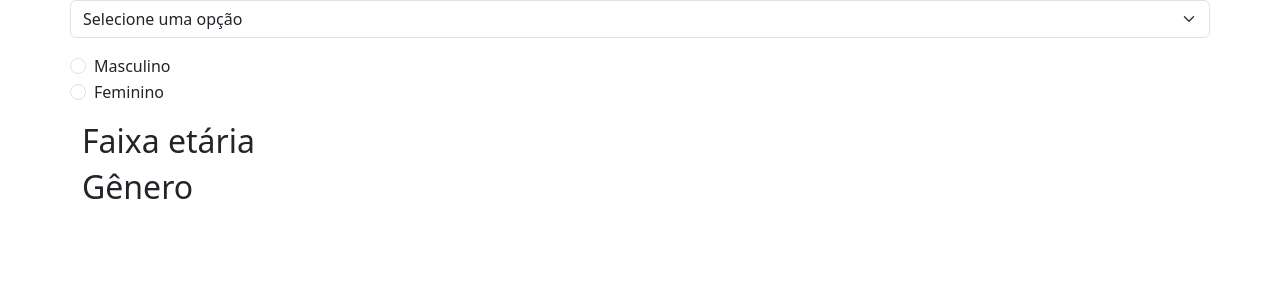
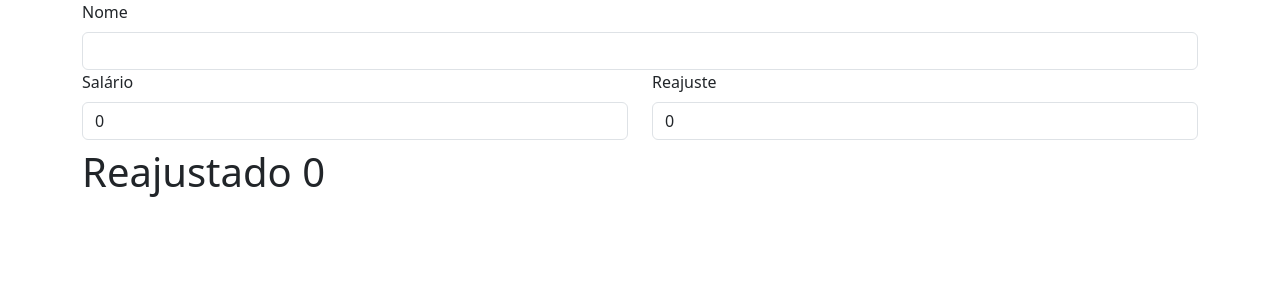
Before and after one commit to renan-andrade-senai/aulas-angular-pub, an Angular app: page / in a window 1280 px wide. Shown: the top 300 px of the page. Built offline with nearby package versions, Linux system fonts and the light colour scheme.

Commit message:
exercicio 1 aula 2

```diff
--- a/src/app/app.html
+++ b/src/app/app.html
@@ -1,40 +1,27 @@
 <div class="container">
-    <div class="col">
-        <div class="row">
-            <select (change)="alterouCombo($event)" [value]="comboValue" class="form-select" name="faixa-etaria" id="etaria">
-                <option value="0">Selecione uma opção</option>
-                <option value="1">0 - 14</option>
-                <option value="2">15 - 18</option>
-                <option value="3">19 - 45</option>
-                <option value="4">45 - 60</option>
-                <option value="5">60 +</option>
-            </select>
-        </div>
-    </div>
-
-    <div class="col mt-3">
-        <div class="row">
-            <div class="form-check">
-                <input (change)="alterouRadio('M')" value="M" class="form-check-input" type="radio" name="genero" id="masc">
-                <label for="masc" class="form-check-label">Masculino</label>
-            </div>
-            <div class="form-check">
-                <input (change)="alterouRadio('F')" value="F" class="form-check-input" type="radio" name="genero" id="fem">
-                <label for="fem" class="form-check-label">Feminino</label>
-            </div>
-        </div>
-    </div>
-
-    <div class="col mt-3">
-        <div class="row">
-            <h2>Faixa etária {{ getFaixa() }}</h2>
+    <div class="row">
+        <div class="col">
+            <label for="nome" class="form-label">Nome</label>
+            <input type="text" name="nome" id="nome" [(ngModel)]="nome" class="form-control">
         </div>
     </div>
     <div class="row">
         <div class="col">
-            <h2>Gênero {{ getGenero() }}</h2>
+            <label for="salario" class="form-label">Salário</label>
+            <input class="form-control" type="number" name="salario" id="salario" [(ngModel)]="salario">
+        </div>
+        <div class="col">
+            <label for="reajuste" class="form-label">Reajuste</label>
+            <input #re class="form-control" type="number" name="reajuste" id="reajuste" max="100" min="0" step="0.1" [(ngModel)]="reajuste" (ngModelChange)="validateMinMax($event)">
         </div>
     </div>
+    <div class="row">
+        <div class="col">
+            <h1>{{nome}}</h1>
+            <h1>Reajustado {{ salario * (1 + (reajuste / 100))}}</h1>
+        </div>
+    </div>
+
 </div>
 
 <router-outlet />
--- a/src/app/app.ts
+++ b/src/app/app.ts
@@ -1,48 +1,25 @@
-import { Component } from '@angular/core';
+import { CommonModule } from '@angular/common';
+import { Component, ViewChild } from '@angular/core';
+import { FormsModule } from '@angular/forms';
 import { RouterOutlet } from '@angular/router';
 
 @Component({
   selector: 'app-root',
-  imports: [RouterOutlet],
+  imports: [RouterOutlet, FormsModule, CommonModule],
   templateUrl: './app.html',
   styleUrl: './app.scss'
 })
 export class App {
+  protected nome = '';
+  protected salario = 0;
+  protected reajuste = 0;
 
-  protected comboValue = '0';
-  protected radioValue = '';
+  @ViewChild('re') reinput: any;
 
-  alterouCombo(evento: any) {
-    this.comboValue = evento.target.value;
-    console.log(this.comboValue)
-  }
-
-  alterouRadio(val: string) {
-    this.radioValue = val;
-  }
-
-  getFaixa() {
-    switch (this.comboValue) {
-      case '1':
-        return '0 - 14';
-      case '2':
-        return '15 - 18';
-      case '3':
-        return '19 - 45';
-      case '4':
-        return '45 - 60';
-      case '5':
-        return '60 +';
-      default:
-        return'';
+  validateMinMax(value: number) {
+    if (value > 100) {
+      this.reajuste = 100;
+      this.reinput.nativeElement.value = 100;
     }
   }
-
-  getGenero() {
-    if (this.radioValue === 'M')
-      return 'Masculino';
-    else if (this.radioValue === 'F')
-      return 'Feminino';
-    return '';
-  }
 }
```
